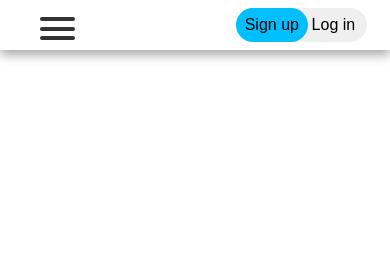
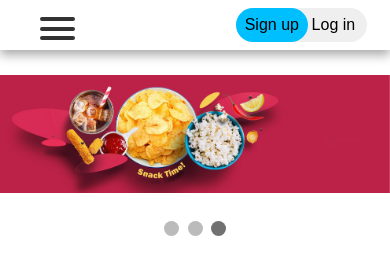
Before and after one commit to AsadiAhmad/Online-Shop, a website: page public/HTML/Other/index.html in a window 390 px wide. Drawn offline with Linux system fonts and the light colour scheme.

Commit message:
add header

```diff
--- /dev/null
+++ b/public/CSS/header.css
@@ -0,0 +1,71 @@
+header.header {
+  padding-top: 75px;
+}
+
+.mySlides {
+  display: none;
+}
+
+img.slide-img {
+  vertical-align: middle;
+}
+
+/* Slideshow container */
+.slideshow-container {
+  position: relative;
+  margin: auto;
+}
+
+/* Number text (1/3 etc) */
+.numbertext {
+  color: #f2f2f2;
+  font-size: 12px;
+  padding: 8px 12px;
+  position: absolute;
+  top: 0;
+}
+
+/* The dots/bullets/indicators */
+.dot {
+  height: 15px;
+  width: 15px;
+  margin: 0 2px;
+  background-color: #bbb;
+  border-radius: 50%;
+  display: inline-block;
+  transition: background-color 0.6s ease;
+}
+
+.active {
+  background-color: #717171;
+}
+
+/* Fading animation */
+.fade {
+  animation-name: fade;
+  animation-duration: 1.5s;
+}
+
+@keyframes fade {
+  from {opacity: .4}
+  to {opacity: 1}
+}
+
+@media(max-width: 1000px) {
+  img.wearing {
+    content: url(./../Image/Header/Wearing2.png);
+  }
+
+  img.electronics {
+    content: url(./../Image/Header/Electronics2.png);
+  }
+
+  img.snack {
+    content: url(./../Image/Header/Snack2.png);
+  }
+}
+
+/* On smaller screens, decrease text size */
+@media only screen and (max-width: 300px) {
+  .text {font-size: 11px}
+}
--- a/public/HTML/Other/index.html
+++ b/public/HTML/Other/index.html
@@ -5,6 +5,7 @@
   <link rel="shortcut icon" type="image/jpg" href="../../image/Icon/Shop-Logo.ico">
   <title> Online Shop </title>
   <link rel="stylesheet" href="./../../CSS/navbar.css">
+  <link rel="stylesheet" href="./../../CSS/header.css">
   <link rel="stylesheet" href="./../../CSS/Details/all.css">
 </head>
 <body>
@@ -46,5 +47,31 @@
       </ul>
     </div>
   </nav>
+  <header class="header">
+    <div class="slideshow-container">
+      <a href="">
+        <div class="mySlides fade">
+          <img class="slide-img wearing" src="./../../Image/Header/Wearing.png" style="width:100%">
+        </div>
+      </a>
+      <a href="">
+        <div class="mySlides fade">
+          <img class="slide-img electronics" src="./../../Image/Header/Electronics.png" style="width:100%">
+        </div>
+      </a>
+      <a href="">
+        <div class="mySlides fade">
+          <img class="slide-img snack" src="./../../Image/Header/Snack.png" style="width:100%">
+        </div>
+      </a>
+    </div>
+    <br>
+    <div style="text-align:center">
+      <span class="dot"></span>
+      <span class="dot"></span>
+      <span class="dot"></span>
+    </div>
+  </header>
+  <script src="./../../JS/FrontEnd/Slide/Slide.js"></script>
 </body>
 </html>
--- /dev/null
+++ b/public/JS/FrontEnd/Slide/Slide.js
@@ -0,0 +1,19 @@
+let slideIndex = 0;
+showSlides();
+
+function showSlides() {
+  let i;
+  let slides = document.getElementsByClassName("mySlides");
+  let dots = document.getElementsByClassName("dot");
+  for (i = 0; i < slides.length; i++) {
+    slides[i].style.display = "none";
+  }
+  slideIndex++;
+  if (slideIndex > slides.length) {slideIndex = 1}
+  for (i = 0; i < dots.length; i++) {
+    dots[i].className = dots[i].className.replace(" active", "");
+  }
+  slides[slideIndex-1].style.display = "block";
+  dots[slideIndex-1].className += " active";
+  setTimeout(showSlides, 2000); // Change image every 2 seconds
+}
```
Also changed, not shown: public/Image/Header/Electronics.png (added), public/Image/Header/Electronics2.png (added), public/Image/Header/Snack.png (added), public/Image/Header/Snack2.png (added), 2 other files.
